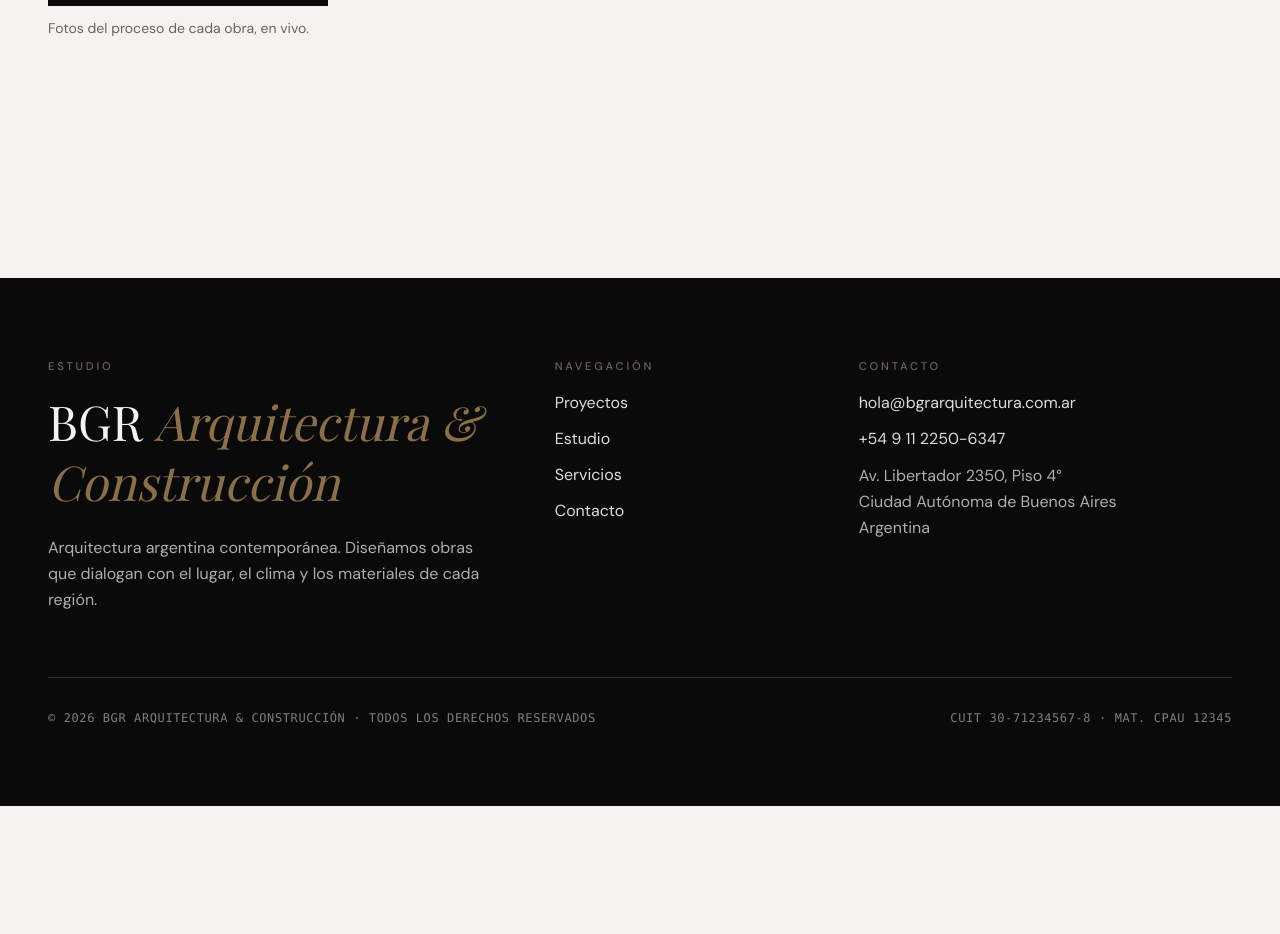
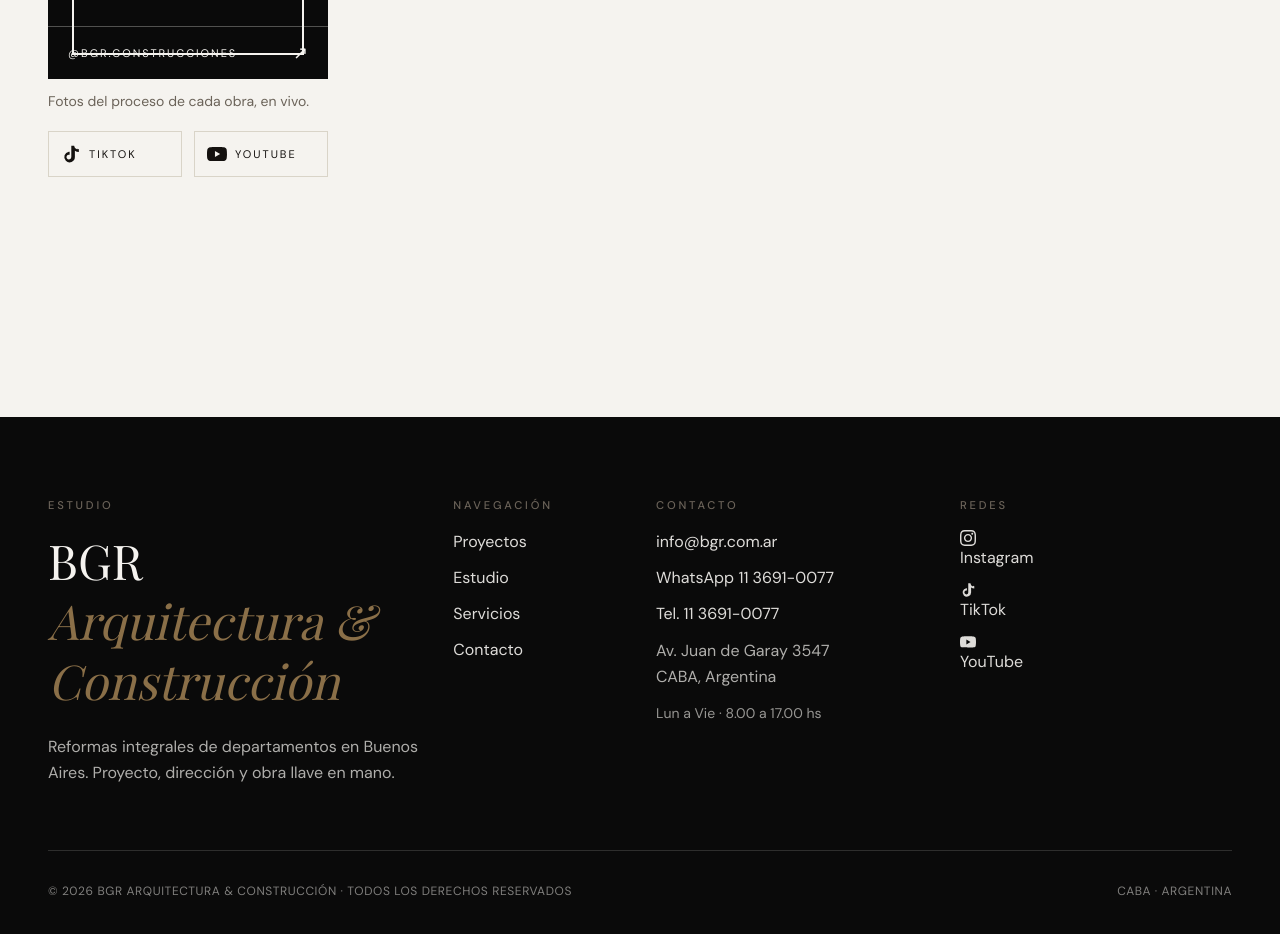
Before and after one commit to nicocasti959595/bgr-estudio-arquitectura, a Next.js app: page /contacto in a window 1280 px wide. Shown: the part 1400-2334 px from the top of the page. Before the commit the page ends 2206 px from the top, so only its background shows below. Built offline with nearby package versions, Linux system fonts and the light colour scheme; no server answers.

Commit message:
Datos de contacto: WA 1136910077, info@bgr.com.ar, Garay 3547, horario, TikTok, YouTube

```diff
--- a/app/contacto/page.tsx
+++ b/app/contacto/page.tsx
@@ -4,7 +4,7 @@ import { FormularioContacto } from "@/components/FormularioContacto";
 export const metadata: Metadata = {
   title: "Contacto — BGR Arquitectura & Construcción",
   description:
-    "Contactá a BGR Arquitectura & Construcción. Te abrimos WhatsApp con el mensaje listo. info@bgr.com.ar · CABA & GBA.",
+    "Contactá a BGR Arquitectura & Construcción. info@bgr.com.ar · WhatsApp 11 3691-0077 · Av. Juan de Garay 3547, CABA · Lun a Vie 8 a 17 hs.",
 };
 
 export default function ContactoPage() {
@@ -32,13 +32,21 @@ export default function ContactoPage() {
             <div>
               <p className="eyebrow">— Estudio</p>
               <p className="font-serif text-2xl mt-4 text-ink leading-snug">
-                Av. del Libertador 2350
+                Av. Juan de Garay 3547
                 <br />
-                Piso 4°, Recoleta
-                <br />
-                Ciudad Autónoma de Buenos Aires
+                CABA, Argentina
               </p>
             </div>
+
+            <div>
+              <p className="eyebrow">— Horario de atención</p>
+              <p className="font-serif text-2xl mt-4 text-ink leading-snug">
+                Lunes a Viernes
+                <br />
+                <span className="text-accent italic">8.00 a 17.00 hs</span>
+              </p>
+            </div>
+
             <div>
               <p className="eyebrow">— Mail</p>
               <a
@@ -48,30 +56,30 @@ export default function ContactoPage() {
                 info@bgr.com.ar
               </a>
             </div>
+
             <div>
               <p className="eyebrow">— Teléfono / WhatsApp</p>
               <a
-                href="https://wa.me/5491122506347"
+                href="https://wa.me/5491136910077"
                 target="_blank"
                 rel="noopener noreferrer"
                 className="font-serif text-2xl mt-4 text-ink link-underline block"
               >
-                +54 9 11 2250-6347
+                +54 11 3691-0077
               </a>
             </div>
 
             {/* ICONO INSTAGRAM GRANDE — DISEÑO PROPIO */}
             <div>
-              <p className="eyebrow">— Seguinos en Instagram</p>
+              <p className="eyebrow">— Seguinos</p>
               <a
-                href="https://instagram.com/bgr.construcciones"
+                href="https://www.instagram.com/bgr.construcciones/"
                 target="_blank"
                 rel="noopener noreferrer"
                 aria-label="Instagram @bgr.construcciones"
                 className="mt-5 group block"
               >
                 <div className="relative aspect-square w-full max-w-[280px] bg-ink overflow-hidden group-hover:bg-accent transition-colors duration-500">
-                  {/* Marco interno tipo cámara */}
                   <div className="absolute inset-6 border-2 border-background flex items-center justify-center">
                     <div className="w-1/2 aspect-square rounded-full border-2 border-background flex items-center justify-center">
                       <div className="w-3 h-3 rounded-full bg-background absolute top-5 right-5" />
@@ -80,7 +88,6 @@ export default function ContactoPage() {
                       </span>
                     </div>
                   </div>
-                  {/* Etiqueta abajo */}
                   <div className="absolute bottom-0 left-0 right-0 px-5 py-3 flex items-center justify-between text-background border-t border-background/30">
                     <span className="text-[11px] tracking-[0.18em] uppercase">
                       @bgr.construcciones
@@ -94,6 +101,48 @@ export default function ContactoPage() {
                   Fotos del proceso de cada obra, en vivo.
                 </p>
               </a>
+
+              {/* TikTok + YouTube */}
+              <div className="mt-5 grid grid-cols-2 gap-3 max-w-[280px]">
+                <a
+                  href="https://www.tiktok.com/@bgr.construcciones"
+                  target="_blank"
+                  rel="noopener noreferrer"
+                  aria-label="TikTok @bgr.construcciones"
+                  className="group flex items-center gap-2 border hairline bg-background hover:bg-ink hover:text-background transition-colors px-3 py-3"
+                >
+                  <svg
+                    viewBox="0 0 24 24"
+                    fill="currentColor"
+                    className="h-5 w-5 shrink-0"
+                    aria-hidden="true"
+                  >
+                    <path d="M19.59 6.69a4.83 4.83 0 0 1-3.77-4.25V2h-3.45v13.67a2.89 2.89 0 0 1-5.2 1.74 2.89 2.89 0 0 1 2.31-4.64 2.93 2.93 0 0 1 .88.13V9.4a6.84 6.84 0 0 0-1-.05A6.33 6.33 0 0 0 5.8 20.1a6.34 6.34 0 0 0 10.86-4.43V8.16a8.16 8.16 0 0 0 4.77 1.52v-3.4a4.85 4.85 0 0 1-1.84-.59z" />
+                  </svg>
+                  <span className="text-[11px] tracking-[0.18em] uppercase">
+                    TikTok
+                  </span>
+                </a>
+                <a
+                  href="https://youtube.com/@BGR.Construcciones"
+                  target="_blank"
+                  rel="noopener noreferrer"
+                  aria-label="YouTube BGR Construcciones"
+                  className="group flex items-center gap-2 border hairline bg-background hover:bg-ink hover:text-background transition-colors px-3 py-3"
+                >
+                  <svg
+                    viewBox="0 0 24 24"
+                    fill="currentColor"
+                    className="h-5 w-5 shrink-0"
+                    aria-hidden="true"
+                  >
+                    <path d="M23.498 6.186a3.016 3.016 0 0 0-2.122-2.136C19.505 3.545 12 3.545 12 3.545s-7.505 0-9.377.505A3.017 3.017 0 0 0 .502 6.186C0 8.07 0 12 0 12s0 3.93.502 5.814a3.016 3.016 0 0 0 2.122 2.136c1.871.505 9.376.505 9.376.505s7.505 0 9.377-.505a3.015 3.015 0 0 0 2.122-2.136C24 15.93 24 12 24 12s0-3.93-.502-5.814zM9.545 15.568V8.432L15.818 12l-6.273 3.568z" />
+                  </svg>
+                  <span className="text-[11px] tracking-[0.18em] uppercase">
+                    YouTube
+                  </span>
+                </a>
+              </div>
             </div>
           </div>
 
--- a/app/page.tsx
+++ b/app/page.tsx
@@ -113,7 +113,7 @@ export default async function Home() {
           </p>
 
           <a
-            href="https://instagram.com/bgr.construcciones"
+            href="https://www.instagram.com/bgr.construcciones/"
             target="_blank"
             rel="noopener noreferrer"
             className="mt-6 inline-flex items-center gap-3 fade-up group"
--- a/components/BotonWhatsApp.tsx
+++ b/components/BotonWhatsApp.tsx
@@ -2,7 +2,7 @@
 
 import { useEffect, useState } from "react";
 
-const NUMERO = "5491122506347";
+const NUMERO = "5491136910077";
 
 export function BotonWhatsApp() {
   const [open, setOpen] = useState(false);
--- a/components/Footer.tsx
+++ b/components/Footer.tsx
@@ -6,18 +6,21 @@ export function Footer() {
     <footer className="bg-ink text-background mt-32">
       <div className="mx-auto max-w-[1400px] px-6 md:px-12 py-20">
         <div className="grid md:grid-cols-12 gap-12 md:gap-8">
-          <div className="md:col-span-5">
+          <div className="md:col-span-4">
             <p className="eyebrow text-background/60">Estudio</p>
             <h3 className="font-serif text-4xl md:text-5xl mt-4 leading-tight">
-              BGR <span className="italic text-accent">Arquitectura &amp; Construcción</span>
+              BGR{" "}
+              <span className="italic text-accent">
+                Arquitectura &amp; Construcción
+              </span>
             </h3>
             <p className="mt-6 text-background/70 max-w-md leading-relaxed">
-              Arquitectura argentina contemporánea. Diseñamos obras que
-              dialogan con el lugar, el clima y los materiales de cada región.
+              Reformas integrales de departamentos en Buenos Aires. Proyecto,
+              dirección y obra llave en mano.
             </p>
           </div>
 
-          <div className="md:col-span-3">
+          <div className="md:col-span-2">
             <p className="eyebrow text-background/60">Navegación</p>
             <ul className="mt-4 space-y-3">
               {[
@@ -38,39 +41,111 @@ export function Footer() {
             </ul>
           </div>
 
-          <div className="md:col-span-4">
+          <div className="md:col-span-3">
             <p className="eyebrow text-background/60">Contacto</p>
             <ul className="mt-4 space-y-3 text-background/90">
               <li>
                 <a
-                  href="mailto:hola@bgrarquitectura.com.ar"
+                  href="mailto:info@bgr.com.ar"
                   className="link-underline"
                 >
-                  hola@bgrarquitectura.com.ar
+                  info@bgr.com.ar
                 </a>
               </li>
               <li>
-                <a href="tel:+5491122506347" className="link-underline">
-                  +54 9 11 2250-6347
+                <a
+                  href="https://wa.me/5491136910077"
+                  target="_blank"
+                  rel="noopener noreferrer"
+                  className="link-underline"
+                >
+                  WhatsApp 11 3691-0077
+                </a>
+              </li>
+              <li>
+                <a href="tel:+5491136910077" className="link-underline">
+                  Tel. 11 3691-0077
                 </a>
               </li>
               <li className="text-background/70 leading-relaxed">
-                Av. Libertador 2350, Piso 4°
+                Av. Juan de Garay 3547
                 <br />
-                Ciudad Autónoma de Buenos Aires
-                <br />
-                Argentina
+                CABA, Argentina
+              </li>
+              <li className="text-background/60 text-sm leading-relaxed">
+                Lun a Vie · 8.00 a 17.00 hs
+              </li>
+            </ul>
+          </div>
+
+          <div className="md:col-span-3">
+            <p className="eyebrow text-background/60">Redes</p>
+            <ul className="mt-4 space-y-3 text-background/90">
+              <li>
+                <a
+                  href="https://www.instagram.com/bgr.construcciones/"
+                  target="_blank"
+                  rel="noopener noreferrer"
+                  className="link-underline inline-flex items-center gap-2"
+                >
+                  <svg
+                    viewBox="0 0 24 24"
+                    fill="currentColor"
+                    className="h-4 w-4"
+                    aria-hidden="true"
+                  >
+                    <path d="M12 2.163c3.204 0 3.584.012 4.85.07 3.252.148 4.771 1.691 4.919 4.919.058 1.265.069 1.645.069 4.849 0 3.205-.012 3.584-.069 4.849-.149 3.225-1.664 4.771-4.919 4.919-1.266.058-1.644.07-4.85.07-3.204 0-3.584-.012-4.849-.07-3.26-.149-4.771-1.699-4.919-4.92-.058-1.265-.07-1.644-.07-4.849 0-3.204.013-3.583.07-4.849.149-3.227 1.664-4.771 4.919-4.919 1.266-.057 1.645-.069 4.849-.069zm0-2.163c-3.259 0-3.667.014-4.947.072-4.358.2-6.78 2.618-6.98 6.98-.059 1.281-.073 1.689-.073 4.948 0 3.259.014 3.668.072 4.948.2 4.358 2.618 6.78 6.98 6.98 1.281.058 1.689.072 4.948.072 3.259 0 3.668-.014 4.948-.072 4.354-.2 6.782-2.618 6.979-6.98.059-1.28.073-1.689.073-4.948 0-3.259-.014-3.667-.072-4.947-.196-4.354-2.617-6.78-6.979-6.98-1.281-.059-1.69-.073-4.949-.073zm0 5.838c-3.403 0-6.162 2.759-6.162 6.162s2.759 6.163 6.162 6.163 6.162-2.759 6.162-6.163c0-3.403-2.759-6.162-6.162-6.162zm0 10.162c-2.209 0-4-1.79-4-4 0-2.209 1.791-4 4-4s4 1.791 4 4c0 2.21-1.791 4-4 4zm6.406-11.845c-.796 0-1.441.645-1.441 1.44s.645 1.44 1.441 1.44c.795 0 1.439-.645 1.439-1.44s-.644-1.44-1.439-1.44z" />
+                  </svg>
+                  Instagram
+                </a>
+              </li>
+              <li>
+                <a
+                  href="https://www.tiktok.com/@bgr.construcciones"
+                  target="_blank"
+                  rel="noopener noreferrer"
+                  className="link-underline inline-flex items-center gap-2"
+                >
+                  <svg
+                    viewBox="0 0 24 24"
+                    fill="currentColor"
+                    className="h-4 w-4"
+                    aria-hidden="true"
+                  >
+                    <path d="M19.59 6.69a4.83 4.83 0 0 1-3.77-4.25V2h-3.45v13.67a2.89 2.89 0 0 1-5.2 1.74 2.89 2.89 0 0 1 2.31-4.64 2.93 2.93 0 0 1 .88.13V9.4a6.84 6.84 0 0 0-1-.05A6.33 6.33 0 0 0 5.8 20.1a6.34 6.34 0 0 0 10.86-4.43V8.16a8.16 8.16 0 0 0 4.77 1.52v-3.4a4.85 4.85 0 0 1-1.84-.59z" />
+                  </svg>
+                  TikTok
+                </a>
+              </li>
+              <li>
+                <a
+                  href="https://youtube.com/@BGR.Construcciones"
+                  target="_blank"
+                  rel="noopener noreferrer"
+                  className="link-underline inline-flex items-center gap-2"
+                >
+                  <svg
+                    viewBox="0 0 24 24"
+                    fill="currentColor"
+                    className="h-4 w-4"
+                    aria-hidden="true"
+                  >
+                    <path d="M23.498 6.186a3.016 3.016 0 0 0-2.122-2.136C19.505 3.545 12 3.545 12 3.545s-7.505 0-9.377.505A3.017 3.017 0 0 0 .502 6.186C0 8.07 0 12 0 12s0 3.93.502 5.814a3.016 3.016 0 0 0 2.122 2.136c1.871.505 9.376.505 9.376.505s7.505 0 9.377-.505a3.015 3.015 0 0 0 2.122-2.136C24 15.93 24 12 24 12s0-3.93-.502-5.814zM9.545 15.568V8.432L15.818 12l-6.273 3.568z" />
+                  </svg>
+                  YouTube
+                </a>
               </li>
             </ul>
           </div>
         </div>
 
         <div className="mt-16 pt-8 border-t border-background/15 flex flex-col md:flex-row md:items-center md:justify-between gap-4">
-          <p className="text-xs text-background/50 font-mono tracking-wider">
-            © {year} BGR ARQUITECTURA &amp; CONSTRUCCIÓN · TODOS LOS DERECHOS RESERVADOS
+          <p className="text-xs text-background/50 tracking-wider">
+            © {year} BGR ARQUITECTURA &amp; CONSTRUCCIÓN · TODOS LOS DERECHOS
+            RESERVADOS
           </p>
-          <p className="text-xs text-background/50 font-mono tracking-wider">
-            CUIT 30-71234567-8 · MAT. CPAU 12345
+          <p className="text-xs text-background/50 tracking-wider">
+            CABA · ARGENTINA
           </p>
         </div>
       </div>
--- a/components/FormularioContacto.tsx
+++ b/components/FormularioContacto.tsx
@@ -3,7 +3,7 @@
 import { useState, useTransition } from "react";
 import { enviarMensajeAction } from "@/app/contacto/actions";
 
-const NUMERO_WA = "5491122506347";
+const NUMERO_WA = "5491136910077";
 
 type Estado = "idle" | "enviando" | "ok" | "error";
 
--- a/components/ModalConsultaServicio.tsx
+++ b/components/ModalConsultaServicio.tsx
@@ -2,7 +2,7 @@
 
 import { useEffect, useState } from "react";
 
-const NUMERO_WA = "5491122506347";
+const NUMERO_WA = "5491136910077";
 
 type Props = {
   servicio: string;
```
